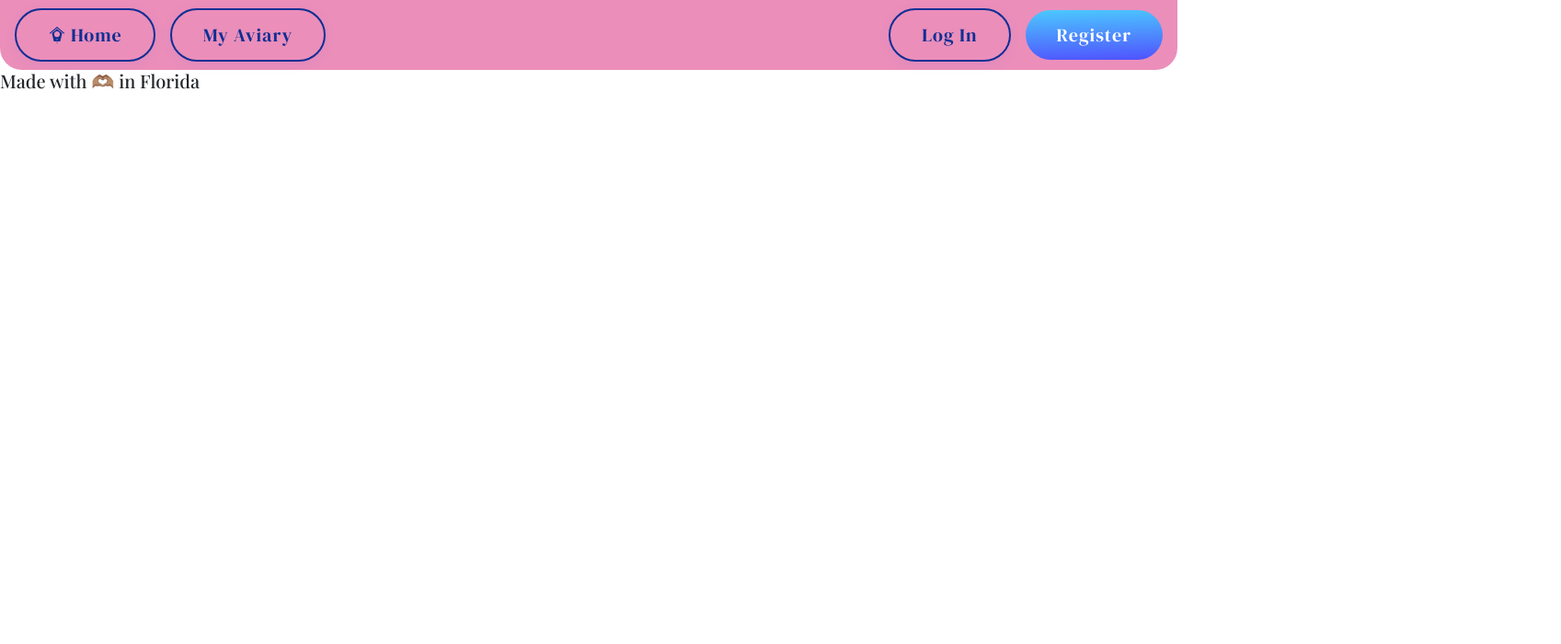
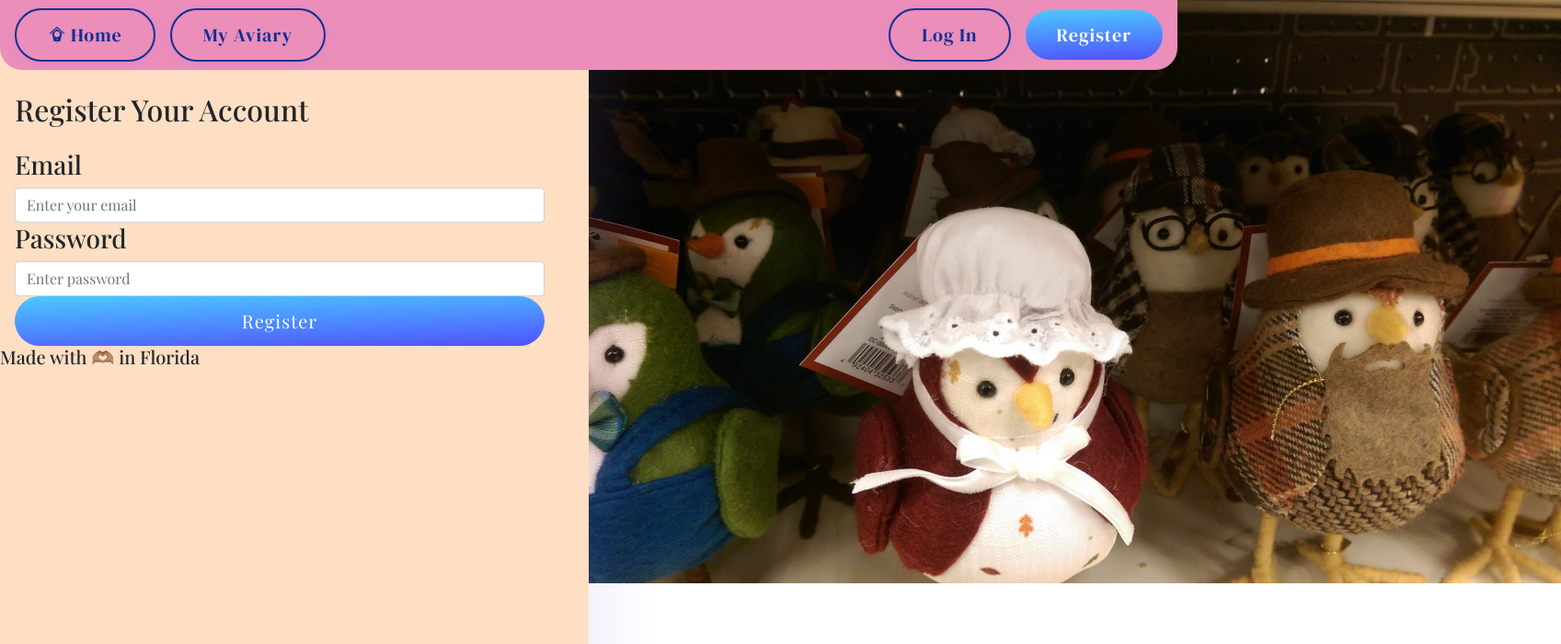
Before and after one commit to kprieto14/Birbs, a React (Vite) app in the folder ClientApp/: page /register in a window 1280 px wide. Shown: the top 700 px of the page at 92% size, 1697 px wide, since content can reach past the window. Built offline with nearby package versions, Linux system fonts and the light colour scheme; a web font is replaced by a local one.

Commit message:
Add the start of register page

```diff
--- a/ClientApp/src/index.scss
+++ b/ClientApp/src/index.scss
@@ -41,6 +41,8 @@ header {
   font-family: "DM Serif Display", serif;
   padding: 9px 0;
   border-radius: 0 0 1.5rem 1.5rem;
+  position: fixed;
+  width: 100%;
 }
 
 nav {
@@ -76,3 +78,34 @@ nav {
   padding: 12px 34px;
   border-radius: 2rem;
 }
+
+section {
+  max-width: 80rem;
+  margin: 0 auto;
+  padding: 0 1rem;
+
+  &.register {
+    display: flex;
+  }
+
+  .left-side {
+    padding-top: 100px;
+    padding-right: 3rem;
+  }
+}
+
+.yellow-background {
+  position: absolute;
+  background-color: var(--yellow);
+  height: 100vh;
+  width: 50%;
+  border-radius: 3rem;
+  box-shadow: 30px 3px 50px var(--darkblue);
+  z-index: -1;
+}
+
+.background-image {
+  position: absolute;
+  z-index: -2;
+  left: 45%;
+}
--- a/ClientApp/src/pages/Register.tsx
+++ b/ClientApp/src/pages/Register.tsx
@@ -1,9 +1,40 @@
 import React from "react";
+import background from '../assets/BirdsBackground.png'
+import { Form } from "react-bootstrap";
 
 export function Register() {
     return (
-        <section className="register">
+        <>
+            <div className="yellow-background"></div>
+            <aside>
+                    <img
+                        src={background}
+                        className="background-image"
+                        alt="Background image of different fabric birds"
+                    />
+            </aside>
 
-        </section>
+            <section className="register">
+                <aside className="left-side w-50">
+                    <h2 className="mb-4">Register Your Account</h2>
+                    <Form>
+                        <Form.Group className="" controlId="">
+                            <Form.Label className="h3">Email</Form.Label>
+                            <Form.Control type="text" placeholder="Enter your email"></Form.Control>
+                        </Form.Group>
+
+                        <Form.Group className="" controlId="">
+                            <Form.Label className="h3">Password</Form.Label>
+                            <Form.Control type="text" placeholder="Enter password"></Form.Control>
+                        </Form.Group>
+
+                        <button className="gradient-button w-100">
+                            Register
+                        </button>
+                    </Form>
+                </aside>
+            </section>
+        </>
+
     )
 }
```
Also changed, not shown: ClientApp/src/App.tsx (indentation only), ClientApp/src/assets/BirdsBackground.png (added), ClientApp/src/assets/DotGrid.svg (added).
